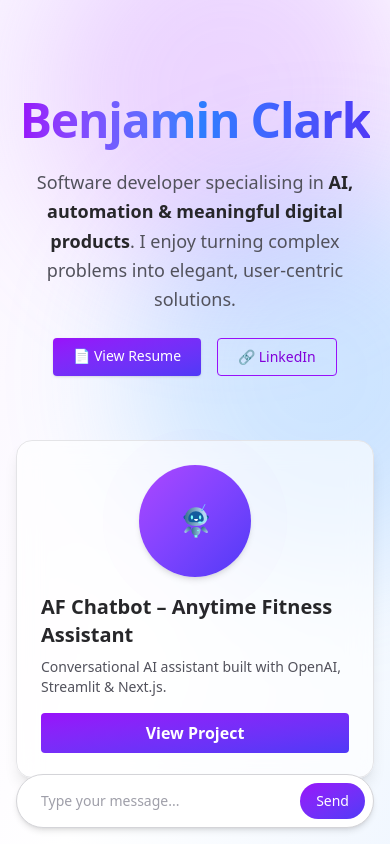
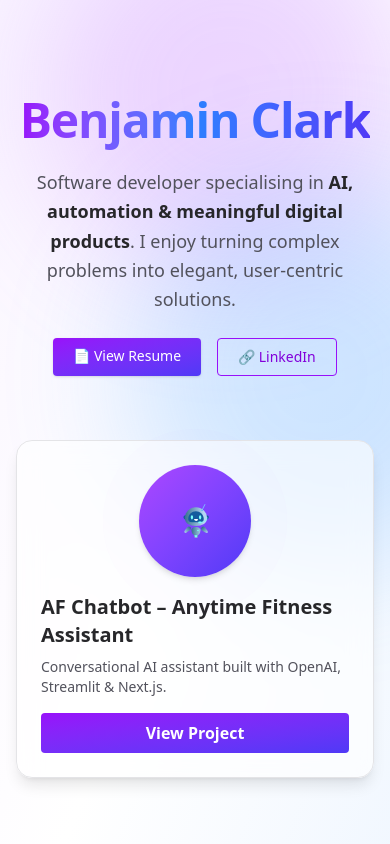
Before and after one commit to ben-clark-1999/my-website, a Next.js app: page / in a window 390 px wide. Shown: the top 844 px of the page. Built offline with nearby package versions, Linux system fonts and the light colour scheme.

Commit message:
added scrolling feature for phones

```diff
--- a/src/app/page.tsx
+++ b/src/app/page.tsx
@@ -121,23 +121,6 @@
         ))}
       </motion.section>
 
-      {/* Mobile Chat Input (Send Button) */}
-      <div className="fixed bottom-4 left-0 right-0 mx-auto w-full max-w-md px-4 sm:hidden z-20">
-        <div className="flex items-center rounded-full border border-zinc-300 bg-white p-2 shadow-md dark:border-zinc-700 dark:bg-zinc-900">
-          <input
-            type="text"
-            placeholder="Type your message..."
-            className="flex-1 bg-transparent px-4 py-2 text-sm text-zinc-900 placeholder-zinc-400 focus:outline-none dark:text-white"
-          />
-          <button
-            className="ml-2 rounded-full bg-gradient-to-br from-purple-600 to-indigo-600 px-4 py-2 text-sm font-medium text-white hover:opacity-90 transition"
-            onClick={() => alert("Send button clicked. Connect this to your logic.")}
-          >
-            Send
-          </button>
-        </div>
-      </div>
-
       {/* Footer */}
       <footer className="z-10 mt-24 text-sm text-zinc-500 dark:text-zinc-600">
         © {new Date().getFullYear()} Benjamin Clark • Built with Next.js & Tailwind CSS
```
